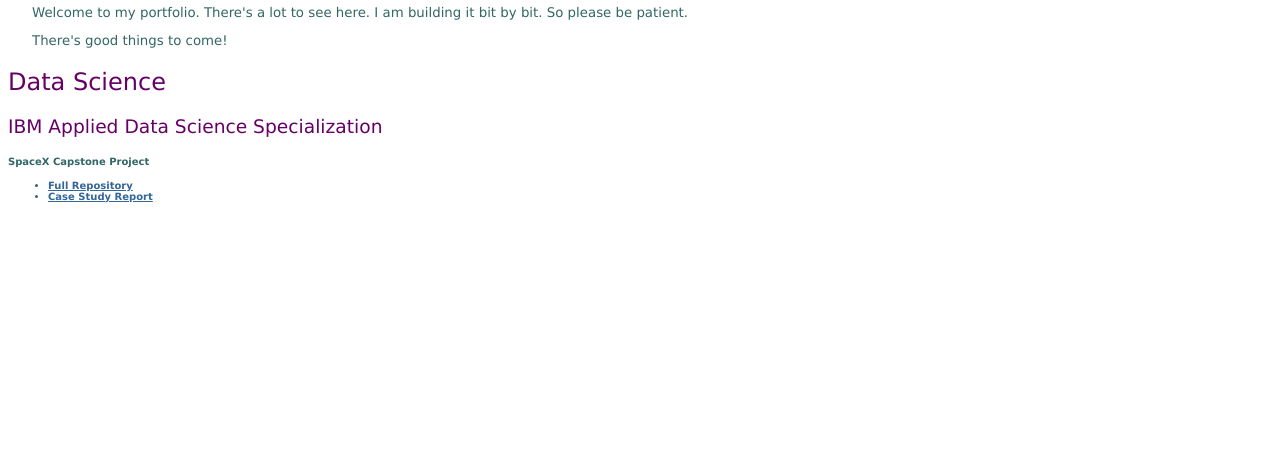
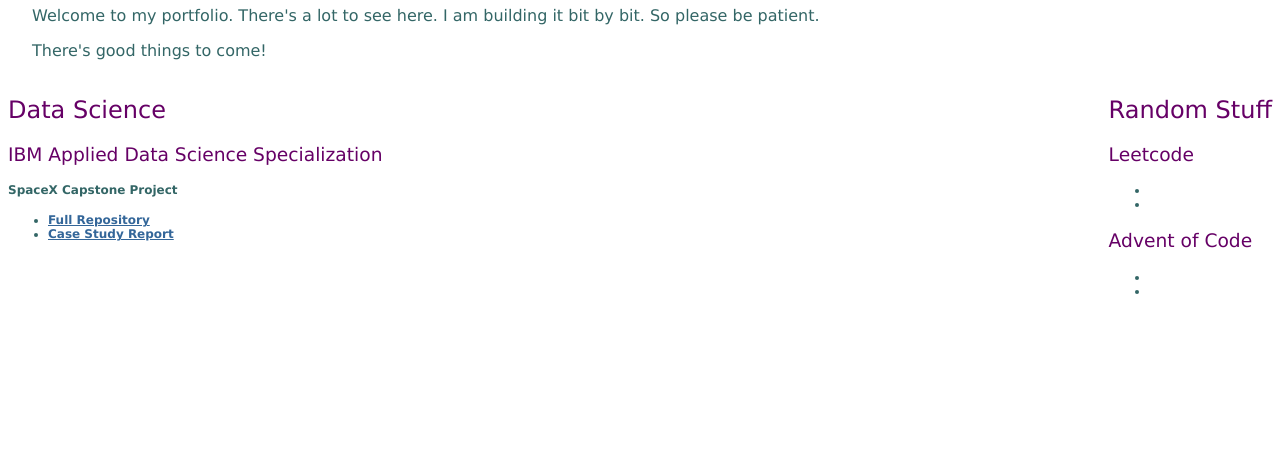
Before and after one commit to privateice/privateice.github.io, a plain HTML site: page index.html in a window 1280 px wide. Shown: the part 340-800 px from the top of the page. Drawn offline with Linux system fonts and the light colour scheme.

Commit message:
Add files via upload

```diff
--- a/index.html
+++ b/index.html
@@ -11,6 +11,7 @@
 <h1>Portfolio</h1>
 <p>Welcome to my portfolio. There's a lot to see here. I am building it bit by bit. So please be patient.</p>
 <p>There's good things to come!</p>
+<div class="left_col">
 <h2>Data Science</h2>
 <h3>IBM Applied Data Science Specialization</h3>
 <h4>SpaceX Capstone Project</h4>
@@ -18,5 +19,19 @@
 <li><a href="https://github.com/privateice/IBMAppDSCert_testrepo.git" rel="noreferrer noopener" target="_blank">Full Repository</a></li>
 <li><a href="https://docs.google.com/presentation/d/13h70BeddnzRdl3YS6tU8ppywv4smxtKF/edit?usp=sharing&ouid=115901090755053138554&rtpof=true&sd=true" rel="noreferrer noopener" target="_blank">Case Study Report</a></li>
 </ul>
+</div>
+<div class="right_col">
+<h2>Random Stuff</h2>
+<h3>Leetcode</h3>
+<ul>
+<li></li>
+<li></li>
+</ul>
+<h3>Advent of Code</h3>
+<ul>
+<li></li>
+<li></li>
+</ul>
+</div>
 </body>
 </html>
--- a/style.css
+++ b/style.css
@@ -1,6 +1,6 @@
 p {
 	font-family: Verdana, Arial, Helvetica, sans-serif;
-	font-size: 10pt;
+	font-size: 12pt;
 	font-weight: normal;
 	color: #336666;
 	text-indent: 0.25in;
@@ -15,16 +15,24 @@ h3 {  font-family: Verdana, Arial, Helvetica, sans-serif; font-size: 14pt; font-
 a {  font-family: Verdana, Arial, Helvetica, sans-serif; color: #336699; font-weight: bold}
 body {
 	font-family: Verdana, Arial, Helvetica, sans-serif;
-	font-size: 10px;
+	font-size: 12px;
 	color: #336666;
 }
 div {
 	font-family: Verdana, Arial, Helvetica, sans-serif;
-	font-size: 10px;
+	font-size: 12px;
 	color: #336666;
 }
 td {
 	font-family: Verdana, Arial, Helvetica, sans-serif;
-	font-size: 10px;
+	font-size: 12px;
 	color: #336666;
 }
+
+div.left_col {
+	float: left;
+}
+
+div.right_col {
+	float: right;
+}
```
